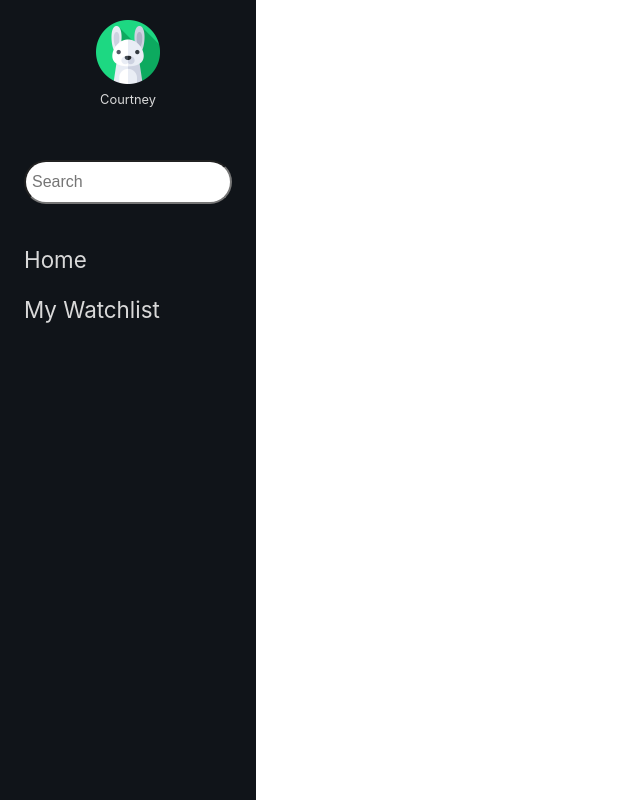
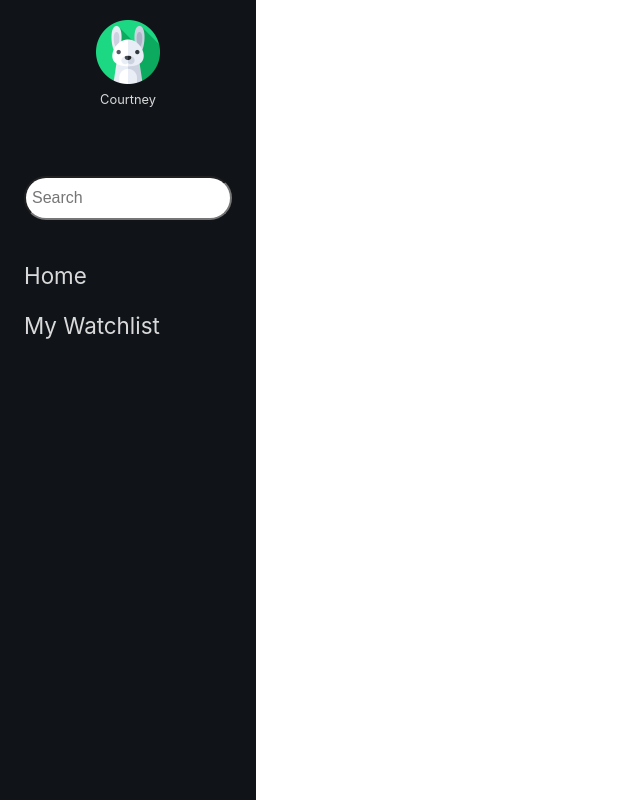
Before and after one commit to streamr-turing/streamr-FE, a React (Create React App) app: page / in a window 1280 px wide. Shown: the top 800 px of the page, without its empty margins (0-640 px from the left). Built offline with nearby package versions, Linux system fonts and the light colour scheme.

Commit message:
Changed the section into nav element and included an ul and li elements for accessibility of nav link section.

```diff
--- a/src/Components/NavBar/NavBar.js
+++ b/src/Components/NavBar/NavBar.js
@@ -34,7 +34,9 @@ const NavBar = () => {
         <img src={rabbit} alt='Picture of your avatar' />
         <p>Courtney</p>
       </section>
-      <section className="search-navigation">
+      <nav className="search-navigation">
+        <ul>
+          <li>
             <input
             type='text'
             placeholder='Search'
@@ -43,6 +45,8 @@ const NavBar = () => {
             onChange={handleChange}
             className='search-input'
             />
+          </li>
+          <li>
             <NavLink
             className="home-button"
             id='home-button'
@@ -50,6 +54,8 @@ const NavBar = () => {
             >
               <p>Home</p>
             </NavLink>
+          </li>
+          <li>
             <NavLink
             className="watchlist-button"
             id='watchlist-button'
@@ -57,7 +63,9 @@ const NavBar = () => {
             >
               <p>My Watchlist</p>
             </NavLink>
-      </section>
+          </li>
+        </ul>
+      </nav>
     </div>
   )
 }
--- a/src/Components/NavBar/_NavBar.scss
+++ b/src/Components/NavBar/_NavBar.scss
@@ -24,7 +24,13 @@ $text-color:  #D9D9D9;
             color: $text-color;
         }
     }
+    ul {
+        padding-inline-start: 0px;
+    }
     .search-navigation {
+        li {
+            list-style-type: none;
+        }
         input {
             border-radius: 25px;
             width: 15vw;
```
Lines whose indentation alone changed are shown as unchanged.
